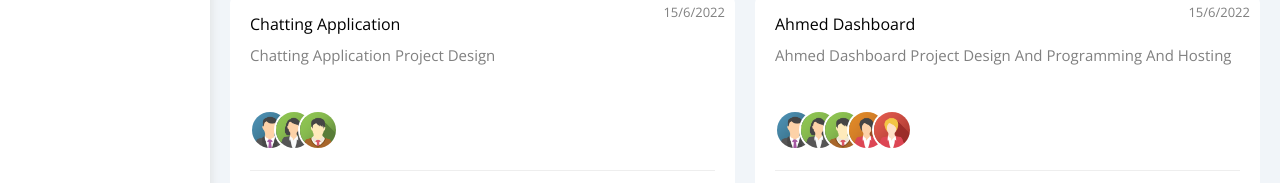
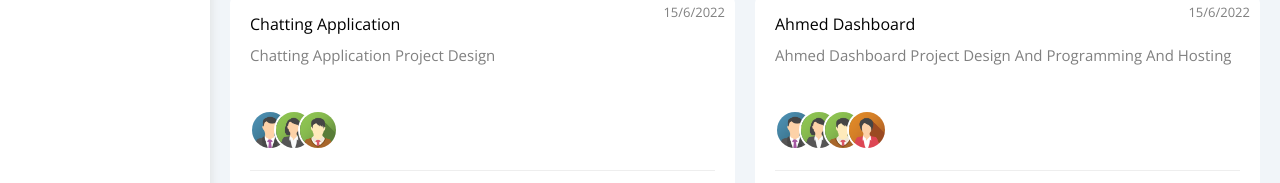
Before and after one commit to AbuEisha/HTML_And_CSS_Template_Four, a plain HTML site: page projects.html in a window 1280 px wide. Shown: the part 487-670 px from the top of the page. Drawn offline with nearby package versions, Linux system fonts and the light colour scheme.

Commit message:
Update projects.html

```diff
--- a/projects.html
+++ b/projects.html
@@ -200,9 +200,6 @@
             <a href="#">
               <img class="w-40 rad-half border-2 transition-3" src="images/team-04.png" alt="">
             </a>
-            <a href="#">
-              <img class="w-40 rad-half border-2 transition-3" src="images/team-05.png" alt="">
-            </a>
           </div>
           <div class="skills d-flex gap-5 flex-mobile pt-15 pb-15 bt-eee bb-eee">
             <span class="d-block w-fit btn-shape bg-eee fs-13">Programming</span>
```
